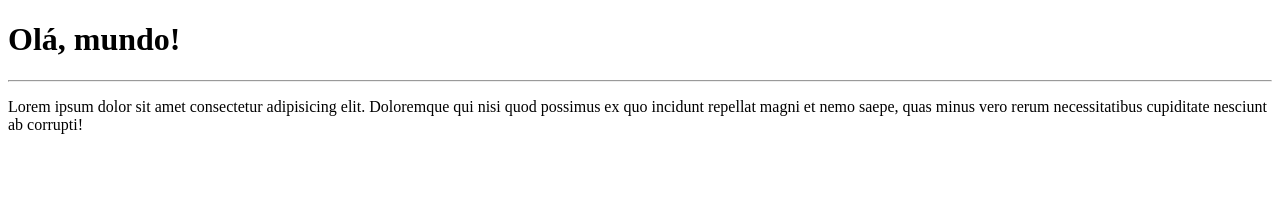
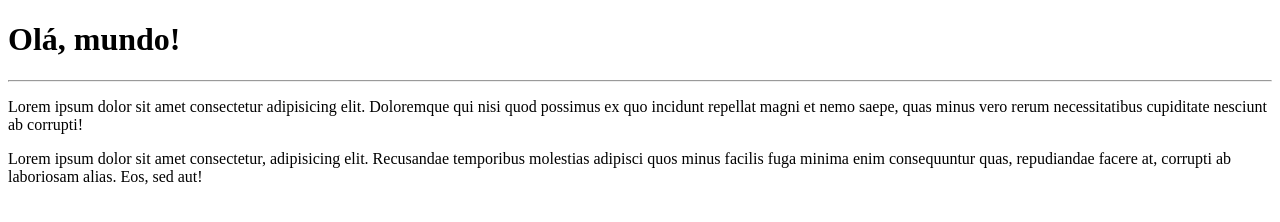
Before and after one commit to renanairestic/Ola-Mundo, a plain HTML site: page site-exemplo/index.html in a window 1280 px wide. Drawn offline with Linux system fonts and the light colour scheme.

Commit message:
Adicionei um paragrafo

```diff
--- a/site-exemplo/index.html
+++ b/site-exemplo/index.html
@@ -10,6 +10,7 @@
     <h1>Olá, mundo!</h1>
     <hr/>
     <p>Lorem ipsum dolor sit amet consectetur adipisicing elit. Doloremque qui nisi quod possimus ex quo incidunt repellat magni et nemo saepe, quas minus vero rerum necessitatibus cupiditate nesciunt ab corrupti!</p>
+    <p>Lorem ipsum dolor sit amet consectetur, adipisicing elit. Recusandae temporibus molestias adipisci quos minus facilis fuga minima enim consequuntur quas, repudiandae facere at, corrupti ab laboriosam alias. Eos, sed aut!</p>
 
 </body>
 </html>
```
